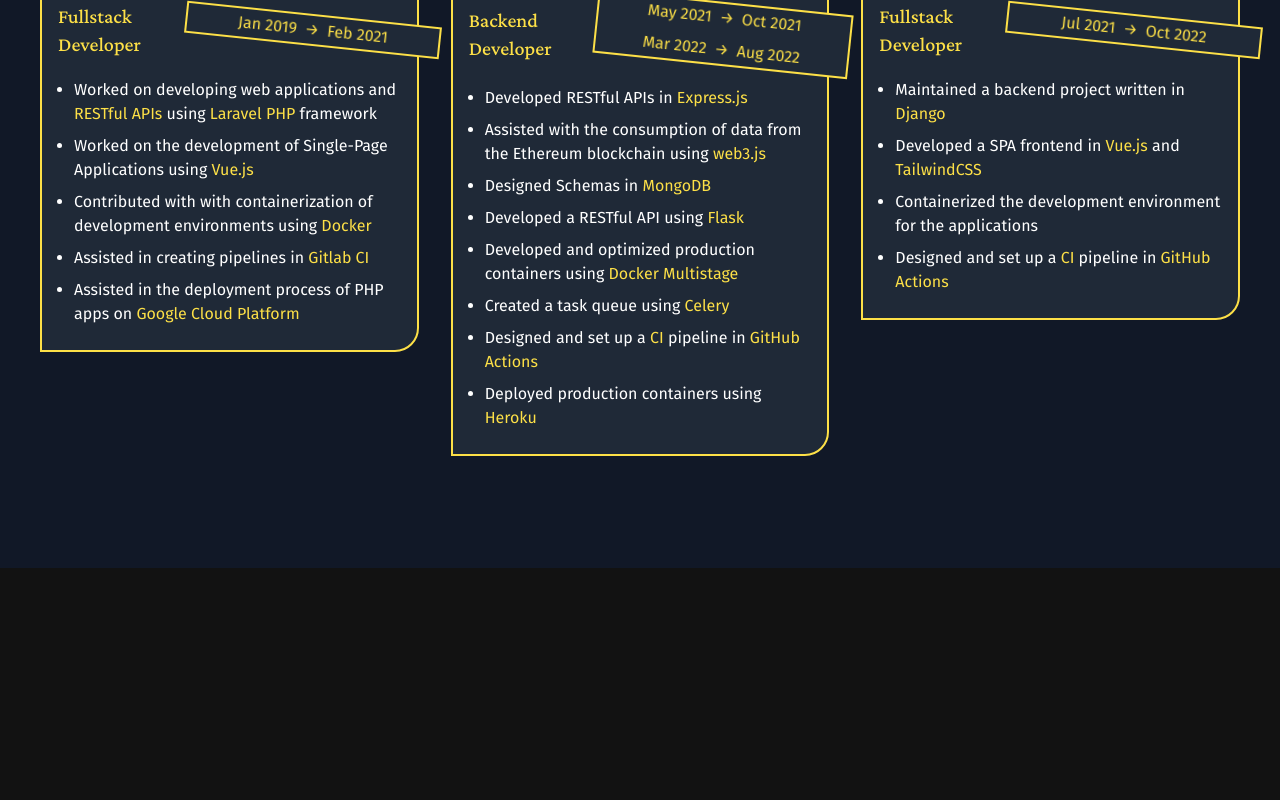
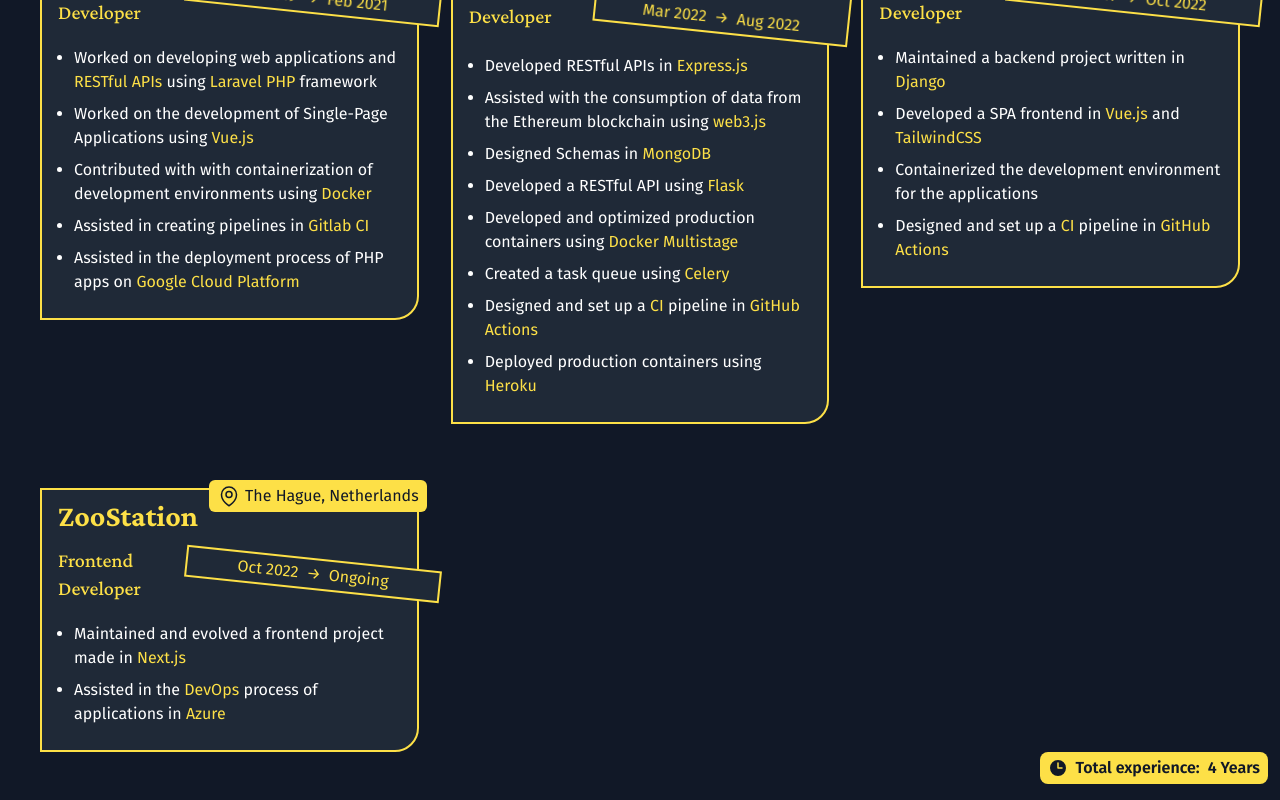
Before and after one commit to sammyzord/sammyzord.github.io, a Vue app: page / in a window 1280 px wide. Shown: the part 1032-1832 px from the top of the page. Before the commit the page ends 1600 px from the top, so only its background shows below. Built offline with nearby package versions, Linux system fonts and the light colour scheme.

Commit message:
2023 update

```diff
--- a/src/App.vue
+++ b/src/App.vue
@@ -2,6 +2,7 @@
 import HeroSection from "./components/HeroSection.vue";
 import JobSection from "./components/JobSection.vue";
 import ArrowDownIcon from "./components/icons/ArrowDownIcon.vue";
+import ClockIcon from "./components/icons/ClockIcon.vue";
 </script>
 
 <template>
@@ -26,7 +27,17 @@ import ArrowDownIcon from "./components/icons/ArrowDownIcon.vue";
         </div>
       </div>
       <JobSection></JobSection>
-      <div class="py-10"></div>
+      <div
+        class="bg-yellow-300 px-2 py-1 mb-4 mr-3 self-end rounded-lg hover:scale-105 transition ease-in-out"
+      >
+        <h2
+          class="flex items-center space-x-2 text-md font-semibold text-gray-900"
+        >
+          <ClockIcon></ClockIcon>
+          <span> Total experience: </span>
+          <span> 4 Years </span>
+        </h2>
+      </div>
     </div>
   </div>
 </template>
--- a/src/components/JobSection.vue
+++ b/src/components/JobSection.vue
@@ -1,6 +1,11 @@
 <script setup lang="ts">
 import JobCard from "./JobCard.vue";
-import { merlionDetails, fluxDetails, liftDetails } from "../utils/data";
+import {
+  merlionDetails,
+  fluxDetails,
+  liftDetails,
+  zooDetails,
+} from "../utils/data";
 </script>
 
 <template>
@@ -30,6 +35,13 @@ import { merlionDetails, fluxDetails, liftDetails } from "../utils/data";
         :details="fluxDetails"
         :location="'Brasília, Brazil'"
       ></JobCard>
+      <JobCard
+        :name="'ZooStation'"
+        :title="'Frontend Developer'"
+        :periods="[['Oct 2022', 'Ongoing']]"
+        :details="zooDetails"
+        :location="'The Hague, Netherlands'"
+      ></JobCard>
     </div>
   </div>
 </template>
--- /dev/null
+++ b/src/components/icons/ClockIcon.vue
@@ -0,0 +1,14 @@
+<template>
+  <svg
+    xmlns="http://www.w3.org/2000/svg"
+    viewBox="0 0 20 20"
+    fill="currentColor"
+    class="w-5 h-5"
+  >
+    <path
+      fill-rule="evenodd"
+      d="M10 18a8 8 0 100-16 8 8 0 000 16zm.75-13a.75.75 0 00-1.5 0v5c0 .414.336.75.75.75h4a.75.75 0 000-1.5h-3.25V5z"
+      clip-rule="evenodd"
+    />
+  </svg>
+</template>
--- a/src/utils/data.ts
+++ b/src/utils/data.ts
@@ -23,3 +23,8 @@ export const liftDetails = [
     'Designed and set up a :CI: pipeline in :GitHub Actions:',
     'Deployed production containers using :Heroku:',
 ]
+
+export const zooDetails = [
+    'Maintained and evolved a frontend project made in :Next.js:',
+    'Assisted in the :DevOps: process of applications in :Azure:'
+]
```
